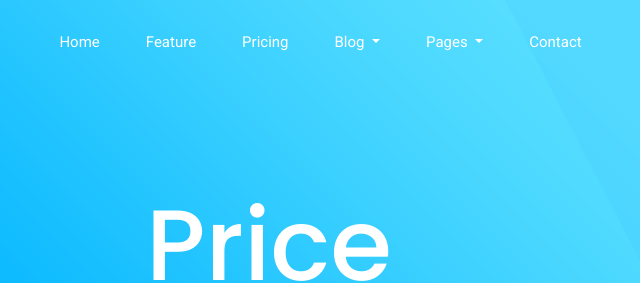
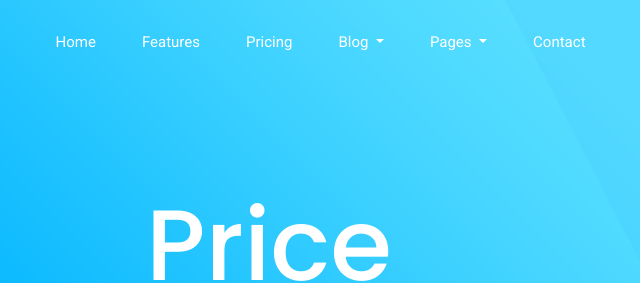
Before and after one commit to braxhawk/hackNC2019, a plain HTML site: page website/pricing.html in a window 1280 px wide. Shown: the top 283 px of the page, 371-1011 px from the left. Drawn offline with Linux system fonts and the light colour scheme.

```diff
--- a/website/pricing.html
+++ b/website/pricing.html
@@ -46,7 +46,7 @@
                                     <a class="nav-link" href="index.html">Home</a>
                                 </li>
                                 <li class="nav-item">
-                                    <a class="nav-link" href="feature.html">feature</a>
+                                    <a class="nav-link" href="feature.html">features</a>
                                 </li>
                                 <li class="nav-item">
                                     <a class="nav-link" href="pricing.html">pricing</a>
```
